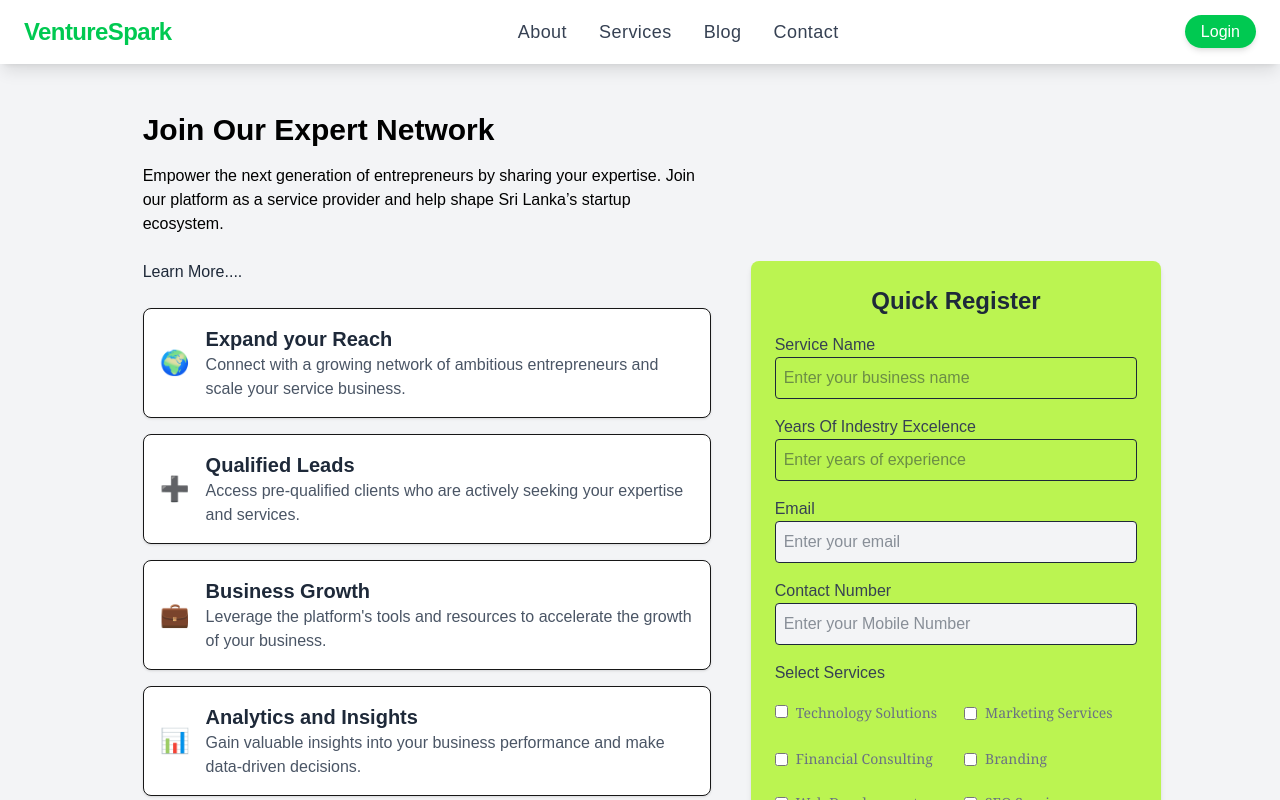
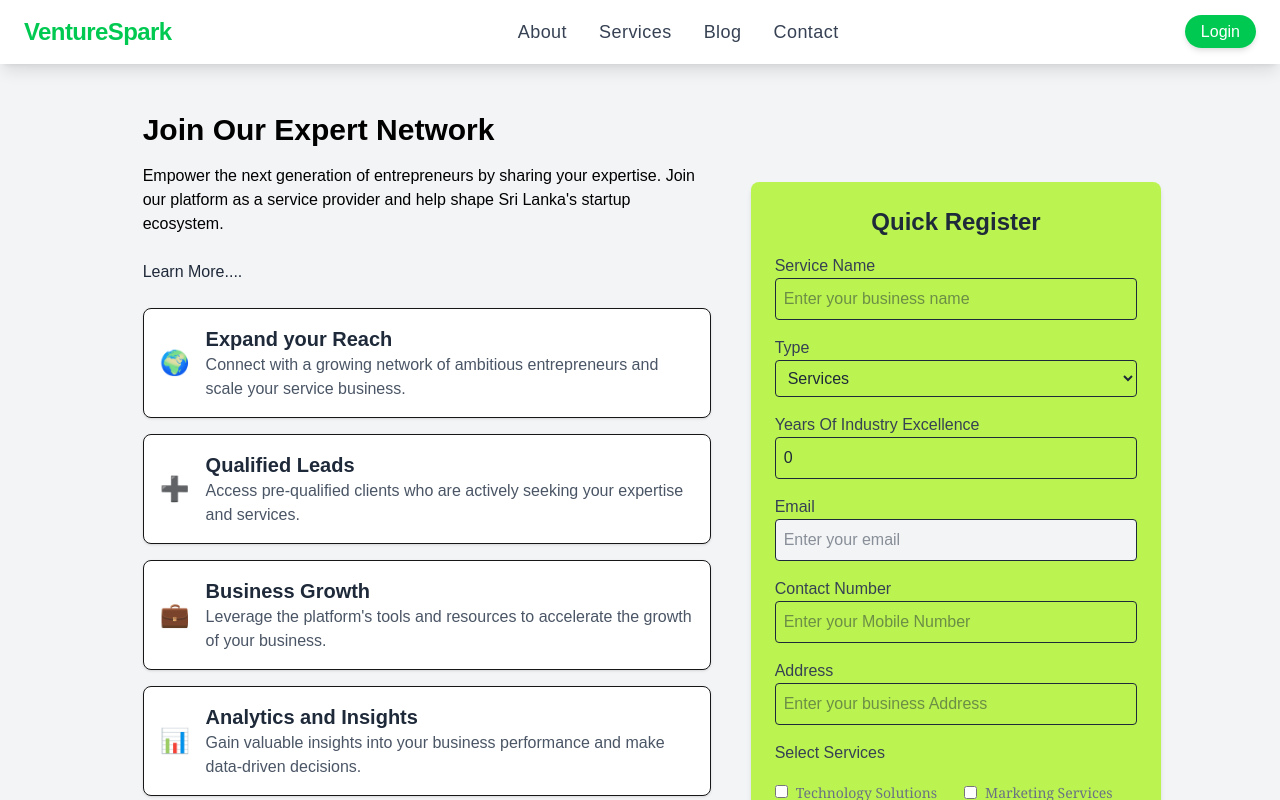
Before and after one commit to APIIT-CC-Asignment/-VentureSpark, a Next.js app: page /pages/vendordetails in a window 1280 px wide. Shown: the top 800 px of the page. Built offline with nearby package versions, Linux system fonts and the light colour scheme.

Commit message:
vendor details page backend

```diff
--- a/src/app/pages/vendordetails/page.tsx
+++ b/src/app/pages/vendordetails/page.tsx
@@ -13,15 +13,86 @@ export default function VendorDetails() {
     }
   }, []);
 
-  // Handle multiple service selection
-  const handleServiceChange = (event: React.ChangeEvent<HTMLInputElement>) => {
-    const { value, checked } = event.target;
-    setSelectedServices((prevServices) =>
-      checked
-        ? [...prevServices, value]
-        : prevServices.filter((service) => service !== value)
-    );
+  const [formData, setFormData] = useState({
+    service_name: "",
+    years_of_excellence: 0,
+    email: "",
+    contact_number: "",
+    address: "",
+    selected_services: [] as string[],
+    type: "Services",
+  });
+
+  useEffect(() => {
+    // Update formData when email is loaded from localStorage
+    if (email) {
+      setFormData(prev => ({ ...prev, email }));
+    }
+  }, [email]);
+
+  const handleChange = (e: React.ChangeEvent<HTMLInputElement | HTMLSelectElement>) => {
+    const { name, value } = e.target;
+    setFormData({ ...formData, [name]: value });
   };
+
+  const handleCheckboxChange = (e: React.ChangeEvent<HTMLInputElement>) => {
+    const { value, checked } = e.target;
+    let updatedServices = [];
+
+    if (checked) {
+      updatedServices = [...selectedServices, value];
+    } else {
+      updatedServices = selectedServices.filter((service) => service !== value);
+    }
+
+    setSelectedServices(updatedServices);
+    setFormData({ ...formData, selected_services: updatedServices });
+  };
+
+  const handleSubmit = async (e: React.FormEvent) => {
+    e.preventDefault();
+
+    // Form validation
+    if (!formData.service_name || !formData.contact_number || !formData.address) {
+      alert("Please fill in all fields.");
+      return;
+    }
+
+    try {
+      const response = await fetch("/api/vendordetailsreg", {
+        method: "POST",
+        headers: {
+          "Content-Type": "application/json",
+        },
+        body: JSON.stringify(formData),
+      });
+
+      const data = await response.json();
+
+      if (response.ok) {
+        alert("Registration successful!");
+        setFormData({
+          service_name: "",
+          years_of_excellence: 0,
+          email: email || "",
+          contact_number: "",
+          address: "",
+          selected_services: [],
+          type: "Services",
+        });
+        setSelectedServices([]);
+      } else {
+        if (response.status === 409) {
+          alert(data.message);
+        } else {
+          alert(`Error: ${data.message}`);
+        }
+      }
+    } catch (error) {
+      alert("Error: Could not connect to server");
+    }
+  };
+
 
   return (
     <div>
@@ -36,7 +107,7 @@ export default function VendorDetails() {
           <p className="text-black mb-6">
             Empower the next generation of entrepreneurs by sharing your
             expertise. Join our platform as a service provider and help shape
-            Sri Lanka’s startup ecosystem.
+            Sri Lanka's startup ecosystem.
           </p>
           <button className="flex items-center space-x-2 text-gray-800 font-medium">
             <span>Learn More....</span>
@@ -46,7 +117,9 @@ export default function VendorDetails() {
             <div className="flex items-center p-4 border rounded-lg shadow-sm bg-white">
               <span className="text-2xl mr-4">🌍</span>
               <div>
-                <h2 className="text-xl font-semibold text-gray-800">Expand your Reach</h2>
+                <h2 className="text-xl font-semibold text-gray-800">
+                  Expand your Reach
+                </h2>
                 <p className="text-gray-600">
                   Connect with a growing network of ambitious entrepreneurs and
                   scale your service business.
@@ -56,7 +129,9 @@ export default function VendorDetails() {
             <div className="flex items-center p-4 border rounded-lg shadow-sm bg-white">
               <span className="text-2xl mr-4">➕</span>
               <div>
-                <h2 className="text-xl font-semibold text-gray-800">Qualified Leads</h2>
+                <h2 className="text-xl font-semibold text-gray-800">
+                  Qualified Leads
+                </h2>
                 <p className="text-gray-600">
                   Access pre-qualified clients who are actively seeking your
                   expertise and services.
@@ -66,7 +141,9 @@ export default function VendorDetails() {
             <div className="flex items-center p-4 border rounded-lg shadow-sm bg-white">
               <span className="text-2xl mr-4">💼</span>
               <div>
-                <h2 className="text-xl font-semibold text-gray-800">Business Growth</h2>
+                <h2 className="text-xl font-semibold text-gray-800">
+                  Business Growth
+                </h2>
                 <p className="text-gray-600">
                   Leverage the platform's tools and resources to accelerate the
                   growth of your business.
@@ -88,7 +165,9 @@ export default function VendorDetails() {
             <div className="flex items-center p-4 border rounded-lg shadow-sm bg-white">
               <span className="text-2xl mr-4">💡</span>
               <div>
-                <h2 className="text-xl font-semibold text-gray-800">Expert Guidance</h2>
+                <h2 className="text-xl font-semibold text-gray-800">
+                  Expert Guidance
+                </h2>
                 <p className="text-gray-600">
                   Receive expert guidance from industry professionals to help
                   you overcome challenges and achieve success.
@@ -98,7 +177,9 @@ export default function VendorDetails() {
             <div className="flex items-center p-4 border rounded-lg shadow-sm bg-white">
               <span className="text-2xl mr-4">🌱</span>
               <div>
-                <h2 className="text-xl font-semibold text-gray-800">Continuous Learning</h2>
+                <h2 className="text-xl font-semibold text-gray-800">
+                  Continuous Learning
+                </h2>
                 <p className="text-gray-600">
                   Access a library of educational resources and training to keep
                   improving your skills and knowledge.
@@ -125,7 +206,7 @@ export default function VendorDetails() {
           <h2 className="text-2xl font-bold mb-4 text-center text-gray-800">
             Quick Register
           </h2>
-          <form className="space-y-4">
+          <form className="space-y-4" onSubmit={handleSubmit}>
             <div>
               <label className="block text-gray-700 font-medium">
                 Service Name
@@ -134,20 +215,38 @@ export default function VendorDetails() {
                 type="text"
                 className="w-full p-2 border rounded text-gray-800"
                 placeholder="Enter your business name"
+                name="service_name"
+                onChange={handleChange}
+                value={formData.service_name}
               />
             </div>
             <div>
+              <label className="block text-gray-700 font-medium">Type</label>
+              <select
+                id="type"
+                className="w-full p-2 border rounded text-gray-800"
+                value={formData.type}
+                name="type"
+                onChange={handleChange}
+              >
+                <option value="Services">Services</option>
+                <option value="Consulting">Consulting</option>
+              </select>
+            </div>
+
+            <div>
               <label className="block text-gray-700 font-medium ">
-                Years Of Indestry Excelence
+                Years Of Industry Excellence
               </label>
               <input
                 className="w-full p-2 border rounded text-gray-800"
                 step="1"
                 min="0"
                 type="number"
-                name="NoYearsExp"
-                id="NoYearsExp"
+                name="years_of_excellence"
                 placeholder="Enter years of experience"
+                onChange={handleChange}
+                value={formData.years_of_excellence}
               />
             </div>
             <div>
@@ -157,6 +256,8 @@ export default function VendorDetails() {
                 className="w-full p-2 border rounded bg-gray-100 cursor-not-allowed text-gray-800"
                 placeholder="Enter your email"
                 value={email || ""}
+                name="email"
+                id="email"
                 readOnly
               />
             </div>
@@ -167,11 +268,25 @@ export default function VendorDetails() {
               </label>
               <input
                 type="text"
-                className="w-full p-2 border rounded bg-gray-100 cursor-not-allowed text-gray-800"
+                className="w-full p-2 border rounded text-gray-800"
                 placeholder="Enter your Mobile Number"
+                id="contactNumber"
+                name="contact_number"
+                onChange={handleChange}
+                value={formData.contact_number}
               />
             </div>
-
+            <div>
+              <label className="block text-gray-700 font-medium">Address</label>
+              <input
+                type="text"
+                className="w-full p-2 border rounded text-gray-800"
+                placeholder="Enter your business Address"
+                name="address"
+                onChange={handleChange}
+                value={formData.address}
+              />
+            </div>
             {/* Multiple Services Selection */}
             <div className="space-y-4 ">
               <label className="block text-gray-700 font-medium">
@@ -184,10 +299,15 @@ export default function VendorDetails() {
                     id="tech-solutions"
                     value="Technology Solutions"
                     checked={selectedServices.includes("Technology Solutions")}
-                    onChange={handleServiceChange}
+                    onChange={handleCheckboxChange}
                     className="mr-2 text-gray-800"
                   />
-                  <label htmlFor="tech-solutions" className="text-gray-500 font-serif text-sm">Technology Solutions</label>
+                  <label
+                    htmlFor="tech-solutions"
+                    className="text-gray-500 font-serif text-sm"
+                  >
+                    Technology Solutions
+                  </label>
                 </div>
                 <div className="flex items-center">
                   <input
@@ -195,10 +315,15 @@ export default function VendorDetails() {
                     id="marketing-services"
                     value="Marketing Services"
                     checked={selectedServices.includes("Marketing Services")}
-                    onChange={handleServiceChange}
+                    onChange={handleCheckboxChange}
                     className="mr-2"
                   />
-                  <label htmlFor="marketing-services" className="text-gray-500 font-serif text-sm">Marketing Services</label>
+                  <label
+                    htmlFor="marketing-services"
+                    className="text-gray-500 font-serif text-sm"
+                  >
+                    Marketing Services
+                  </label>
                 </div>
                 <div className="flex items-center">
                   <input
@@ -206,10 +331,13 @@ export default function VendorDetails() {
                     id="financial-consulting"
                     value="Financial Consulting"
                     checked={selectedServices.includes("Financial Consulting")}
-                    onChange={handleServiceChange}
+                    onChange={handleCheckboxChange}
                     className="mr-2"
                   />
-                  <label htmlFor="financial-consulting" className="text-gray-500 font-serif text-sm">
+                  <label
+                    htmlFor="financial-consulting"
+                    className="text-gray-500 font-serif text-sm"
+                  >
                     Financial Consulting
                   </label>
                 </div>
@@ -219,10 +347,15 @@ export default function VendorDetails() {
                     id="branding"
                     value="Branding"
                     checked={selectedServices.includes("Branding")}
-                    onChange={handleServiceChange}
+                    onChange={handleCheckboxChange}
                     className="mr-2"
                   />
-                  <label htmlFor="branding" className="text-gray-500 font-serif text-sm">Branding</label>
+                  <label
+                    htmlFor="branding"
+                    className="text-gray-500 font-serif text-sm"
+                  >
+                    Branding
+                  </label>
                 </div>
                 <div className="flex items-center">
                   <input
@@ -230,10 +363,15 @@ export default function VendorDetails() {
                     id="web-development"
                     value="Web Development"
                     checked={selectedServices.includes("Web Development")}
-                    onChange={handleServiceChange}
+                    onChange={handleCheckboxChange}
                     className="mr-2"
                   />
-                  <label htmlFor="web-development" className="text-gray-500 font-serif text-sm">Web Development</label>
+                  <label
+                    htmlFor="web-development"
+                    className="text-gray-500 font-serif text-sm"
+                  >
+                    Web Development
+                  </label>
                 </div>
 
                 {/* Additional Services */}
@@ -243,10 +381,15 @@ export default function VendorDetails() {
                     id="seo-services"
                     value="SEO Services"
                     checked={selectedServices.includes("SEO Services")}
-                    onChange={handleServiceChange}
+                    onChange={handleCheckboxChange}
                     className="mr-2"
                   />
-                  <label htmlFor="seo-services" className="text-gray-500 font-serif text-sm">SEO Services</label>
+                  <label
+                    htmlFor="seo-services"
+                    className="text-gray-500 font-serif text-sm"
+                  >
+                    SEO Services
+                  </label>
                 </div>
                 <div className="flex items-center">
                   <input
@@ -254,10 +397,15 @@ export default function VendorDetails() {
                     id="content-writing"
                     value="Content Writing"
                     checked={selectedServices.includes("Content Writing")}
-                    onChange={handleServiceChange}
+                    onChange={handleCheckboxChange}
                     className="mr-2"
                   />
-                  <label htmlFor="content-writing" className="text-gray-500 font-serif text-sm">Content Writing</label>
+                  <label
+                    htmlFor="content-writing"
+                    className="text-gray-500 font-serif text-sm"
+                  >
+                    Content Writing
+                  </label>
                 </div>
                 <div className="flex items-center">
                   <input
@@ -265,10 +413,15 @@ export default function VendorDetails() {
                     id="app-development"
                     value="App Development"
                     checked={selectedServices.includes("App Development")}
-                    onChange={handleServiceChange}
+                    onChange={handleCheckboxChange}
                     className="mr-2"
                   />
-                  <label htmlFor="app-development" className="text-gray-500 font-serif text-sm">App Development</label>
+                  <label
+                    htmlFor="app-development"
+                    className="text-gray-500 font-serif text-sm"
+                  >
+                    App Development
+                  </label>
                 </div>
                 <div className="flex items-center">
                   <input
@@ -276,10 +429,15 @@ export default function VendorDetails() {
                     id="graphic-design"
                     value="Graphic Design"
                     checked={selectedServices.includes("Graphic Design")}
-                    onChange={handleServiceChange}
+                    onChange={handleCheckboxChange}
                     className="mr-2"
                   />
-                  <label htmlFor="graphic-design" className="text-gray-500 font-serif text-sm">Graphic Design</label>
+                  <label
+                    htmlFor="graphic-design"
+                    className="text-gray-500 font-serif text-sm"
+                  >
+                    Graphic Design
+                  </label>
                 </div>
                 <div className="flex items-center">
                   <input
@@ -287,23 +445,29 @@ export default function VendorDetails() {
                     id="video-production"
                     value="Video Production"
                     checked={selectedServices.includes("Video Production")}
-                    onChange={handleServiceChange}
+                    onChange={handleCheckboxChange}
                     className="mr-2"
                   />
-                  <label htmlFor="video-production" className="text-gray-500 font-serif text-sm">Video Production</label>
+                  <label
+                    htmlFor="video-production"
+                    className="text-gray-500 font-serif text-sm"
+                  >
+                    Video Production
+                  </label>
                 </div>
                 <div className="flex items-center">
                   <input
                     type="checkbox"
                     id="business-registrations"
                     value="Business Registrations"
-                    checked={selectedServices.includes(
-                      "Business Registrations"
-                    )}
-                    onChange={handleServiceChange}
+                    checked={selectedServices.includes("Business Registrations")}
+                    onChange={handleCheckboxChange}
                     className="mr-2"
                   />
-                  <label htmlFor="business-registrations" className="text-gray-500 font-serif text-sm">
+                  <label
+                    htmlFor="business-registrations"
+                    className="text-gray-500 font-serif text-sm"
+                  >
                     Business Registrations
                   </label>
                 </div>
```
Also changed, not shown: src/app/api/vendordetailsreg/route.ts (added, +57 -0 lines), src/app/pages/signup/page.tsx (+0 -11 lines), 1 other file (tests, documents, lock files or other folders).
